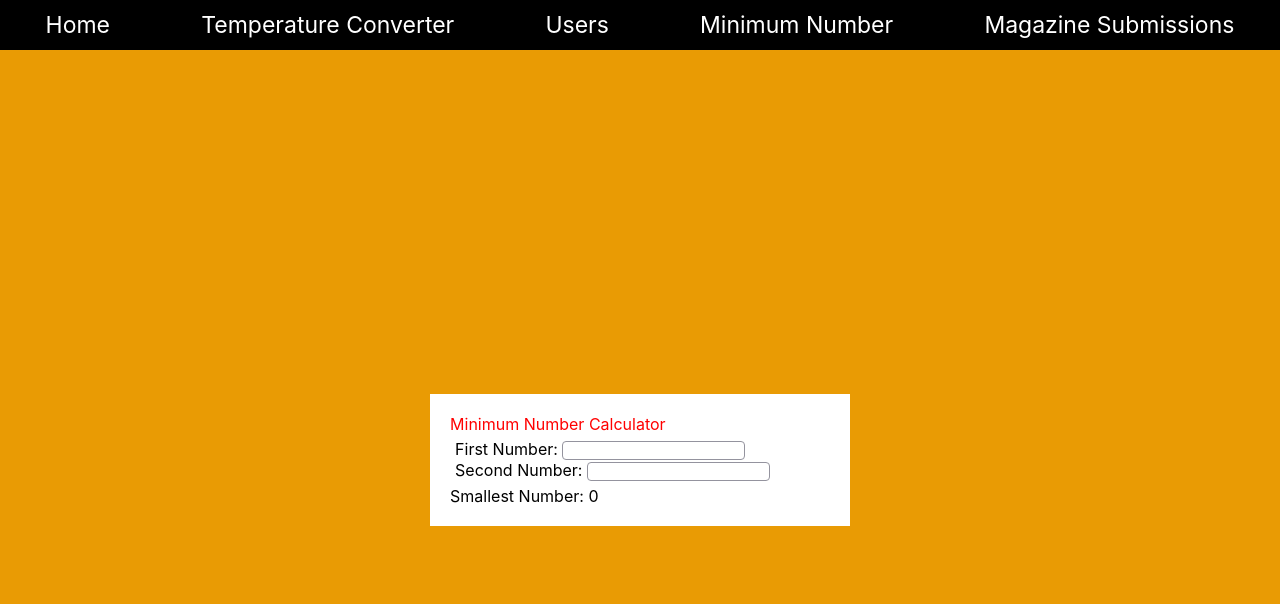
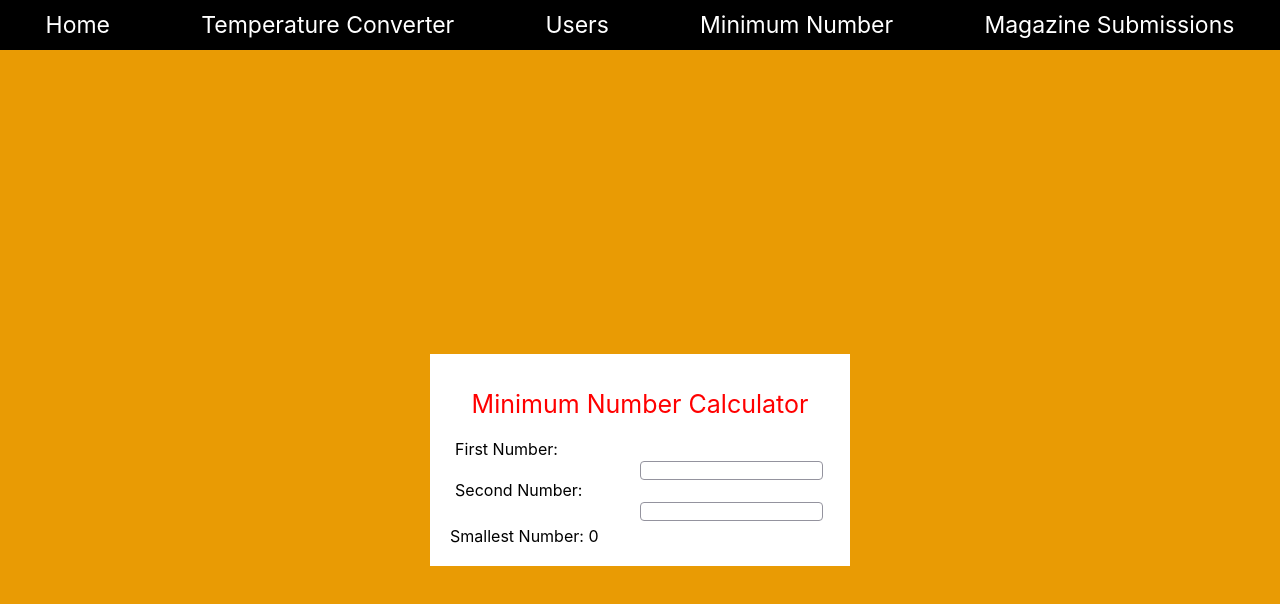
Before and after one commit to ValerieLoveland/frankenstein, a React (Create React App) app: page /min in a window 1280 px wide. Shown: the top 604 px of the page. Built offline with nearby package versions, Linux system fonts and the light colour scheme.

Commit message:
working on alignment and spacing

```diff
--- a/src/MinimumNumber/MinimumNumber.css
+++ b/src/MinimumNumber/MinimumNumber.css
@@ -9,4 +9,5 @@
   border: 1px solid #94939e;
   box-sizing: border-box;
   border-radius: 4px;
+  margin-left: 50%;
 }
--- a/src/shared/Card.tsx
+++ b/src/shared/Card.tsx
@@ -9,7 +9,18 @@ export const Card: React.FC<CardProps> = (props) => {
         padding: "20px",
       }}
     >
-      <header style={{ color: "red" }}>{props.title}</header>
+      <header
+        style={{
+          color: "red",
+          fontSize: "25px",
+          padding: "15px",
+          display: "flex",
+          alignItems: "center",
+          justifyContent: "center",
+        }}
+      >
+        {props.title}
+      </header>
       <div>{props.children}</div>
     </div>
   );
```
